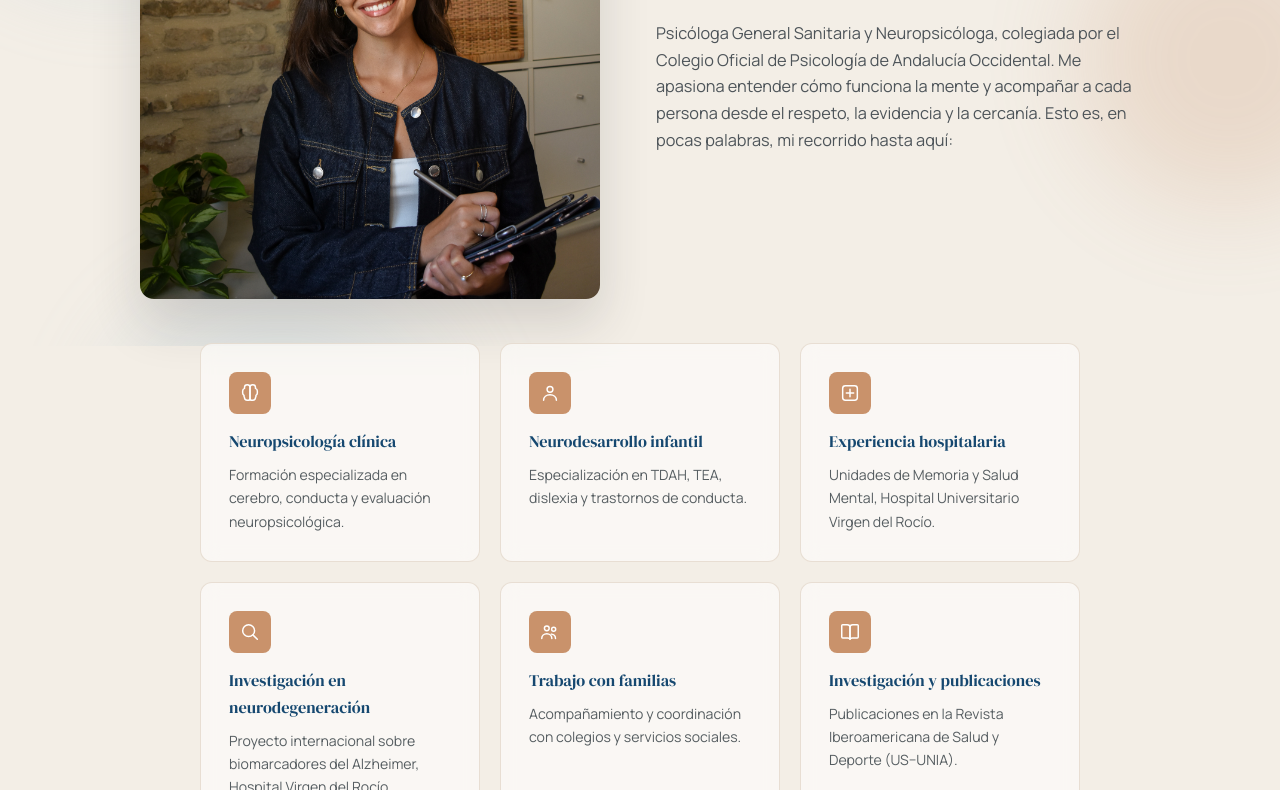
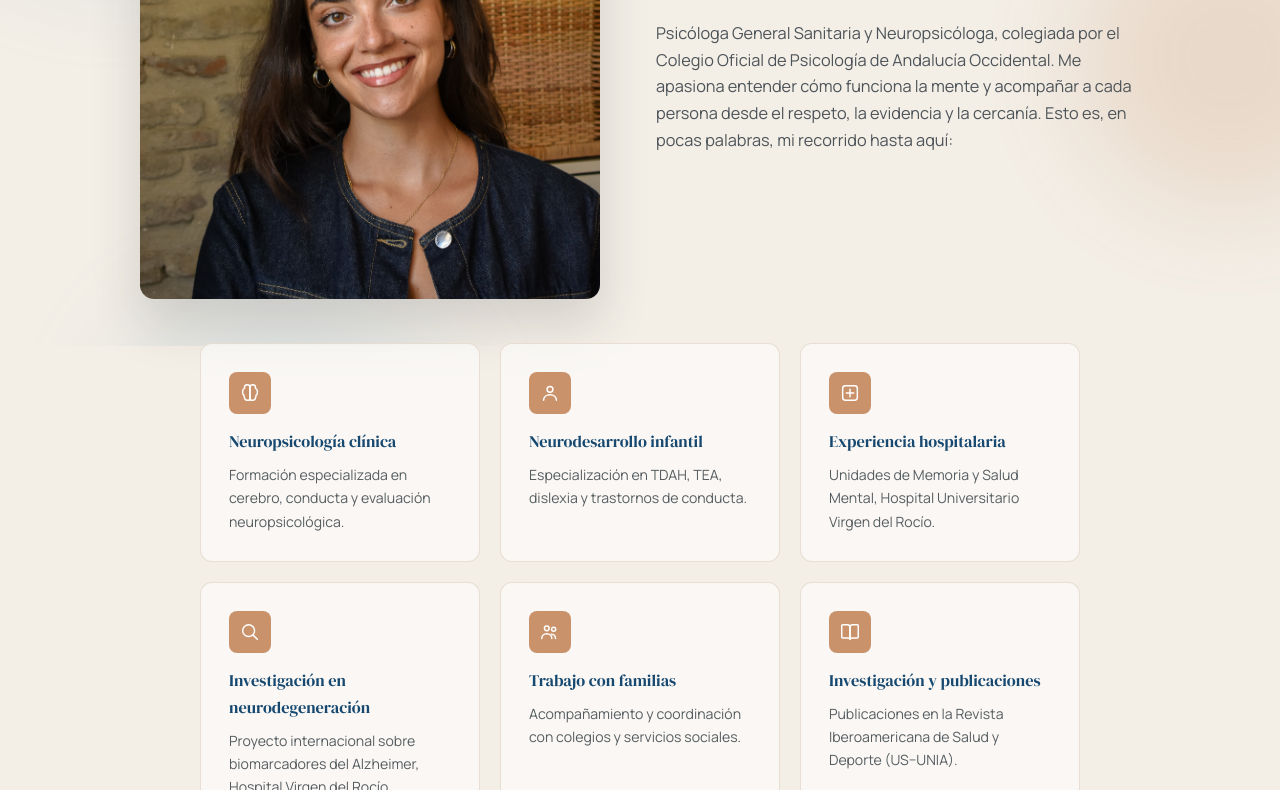
Before and after one commit to anaesneuropsico/anaesneuropsico.github.io, a plain HTML site: page sobre-mi.html in a window 1280 px wide. Shown: the part 454-1244 px from the top of the page. Drawn offline with Linux system fonts and the light colour scheme.

Commit message:
Update sobre-mi.html

```diff
--- a/sobre-mi.html
+++ b/sobre-mi.html
@@ -161,6 +161,9 @@
     width: 100%;
     height: 100%;
     object-fit: cover;
+    object-position: 50% 35%;
+    transform: scale(1.6);
+    transform-origin: 50% 35%;
     display: block;
   }
   .about-hero-text { flex: 1 1 360px; }
```
